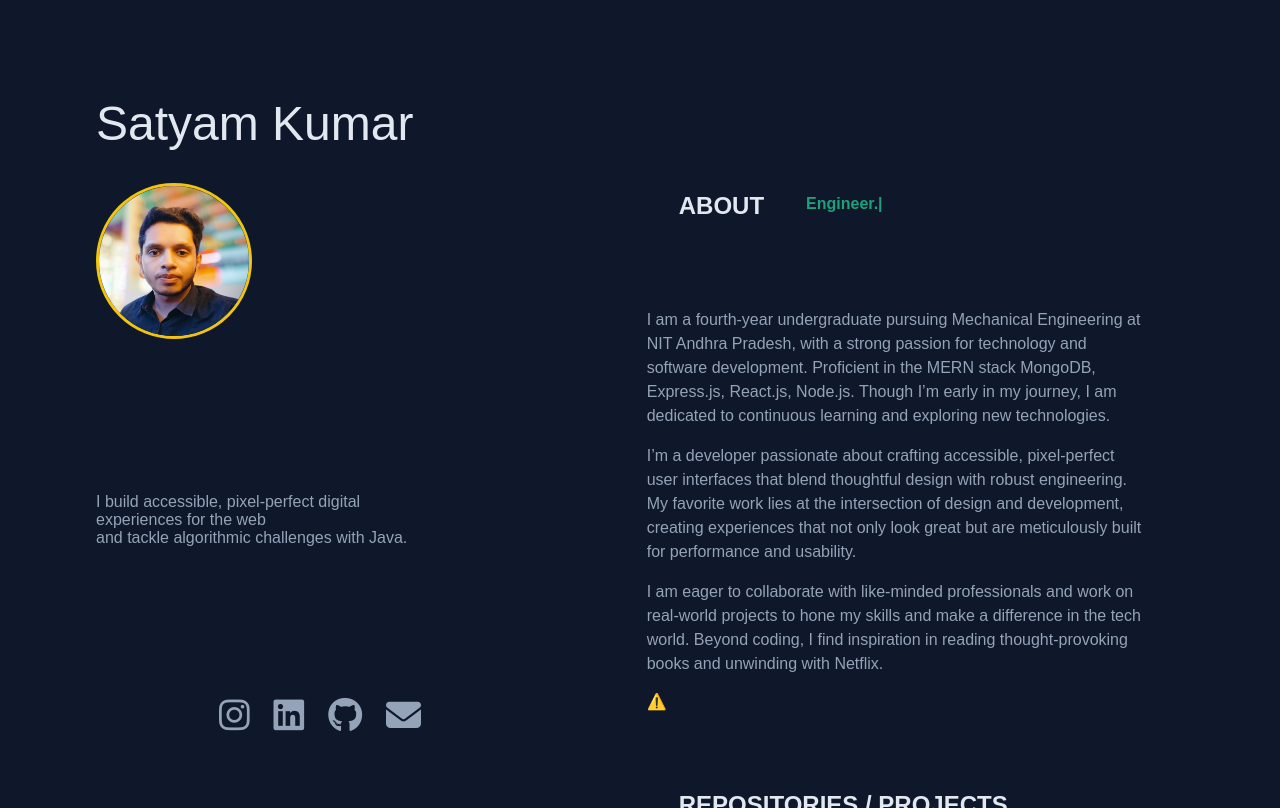
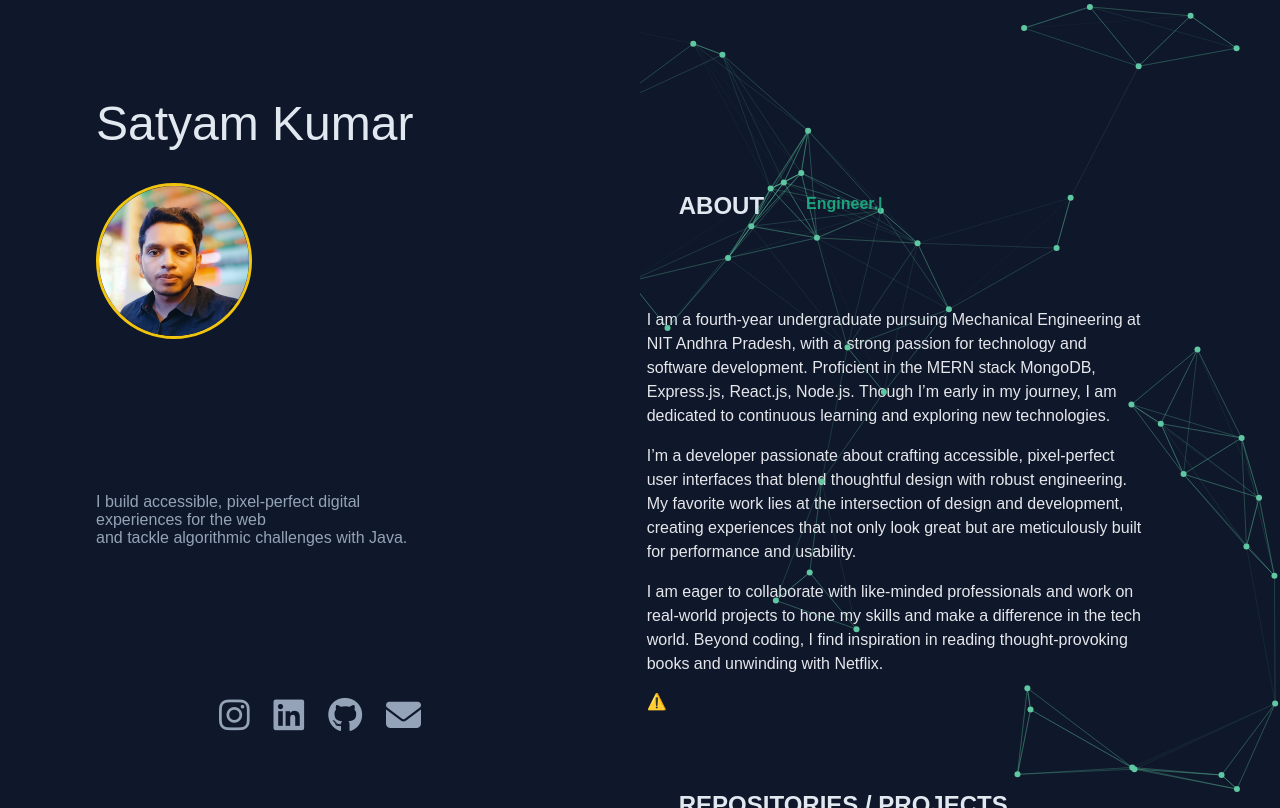
Before and after one commit to Satyam653/MyPortfolio, a React (Vite) app: page / in a window 1280 px wide. Built offline with nearby package versions, Linux system fonts and the light colour scheme; no server answers.

Commit message:
background changes

```diff
--- a/package.json
+++ b/package.json
@@ -14,7 +14,9 @@
     "lottie-react": "^2.4.1",
     "react": "^19.1.0",
     "react-dom": "^19.1.0",
-    "react-type-animation": "^3.2.0"
+    "react-tsparticles": "^2.12.0",
+    "react-type-animation": "^3.2.0",
+    "tsparticles": "^2.12.0"
   },
   "devDependencies": {
     "@eslint/js": "^9.25.0",
--- a/src/App.jsx
+++ b/src/App.jsx
@@ -4,14 +4,15 @@ import { useState } from 'react'
 import './App.css';
 import Header from './Header.jsx';
 import Content from './Content.jsx';
-
+import ParticlesBackground from "./ParticlesBackground";
 
 function App() {
 
   return (
    <>
 
-   <div className = "layout">
+   <div className = "layout relative z-10" >
+      <ParticlesBackground />
    <Header name = "Satyam Kumar" />
    <Content/>
 
--- a/src/Content.css
+++ b/src/Content.css
@@ -86,6 +86,7 @@
 }
 .content-summary{
     width :500px;
+    color :#e5e7eb;
     font-size: 1rem;
     height : auto;
     margin : 0 0 16px;
--- /dev/null
+++ b/src/ParticlesBackground.jsx
@@ -0,0 +1,43 @@
+import Particles from "react-tsparticles";
+import { loadFull } from "tsparticles";
+
+export default function ParticlesBackground() {
+  const particlesInit = async (engine) => {
+    // this works with 2.12.0
+    await loadFull(engine);
+  };
+
+  return (
+    <Particles
+      id="tsparticles"
+      init={particlesInit}
+      options={{
+        background: { color: "transparent" },
+        particles: {
+          number: { value: 60, density: { enable: true, area: 800 } },
+          color: { value: "#5fc7a1" },
+          links: {
+            enable: true,
+            color: "#5fc7a1",
+            distance: 180,
+            opacity: 0.4,
+            width: 1,
+          },
+          move: { enable: true, speed: 0.7 },
+          size: { value: 3 },
+        },
+        interactivity: {
+          events: {
+            onHover: { enable: true, mode: "repulse" },
+            onClick: { enable: true, mode: "push" },
+          },
+          modes: {
+            repulse: { distance: 100 },
+            push: { quantity: 4 },
+          },
+        },
+      }}
+      className="fixed top-0 left-0 w-full h-full -z-10"
+    />
+  );
+}
```
Also changed, not shown: 1 other file (tests, documents, lock files or other folders).
